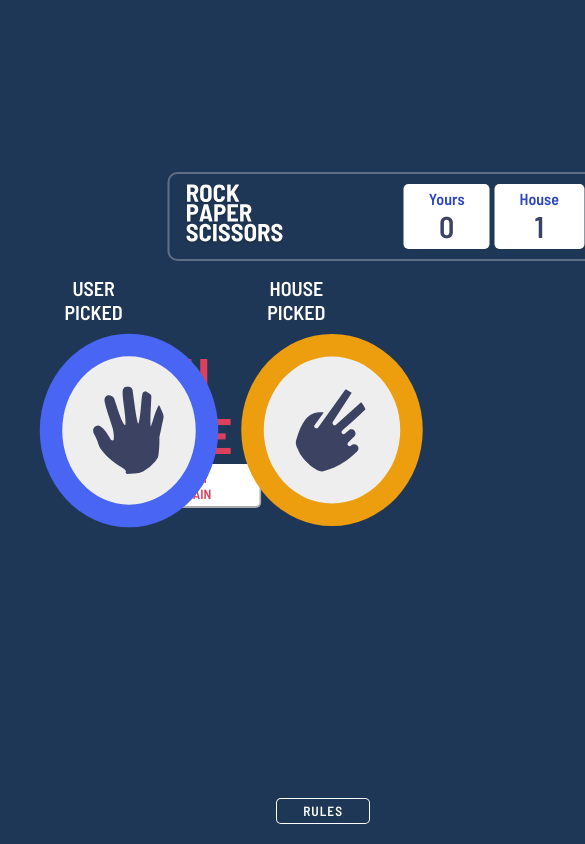
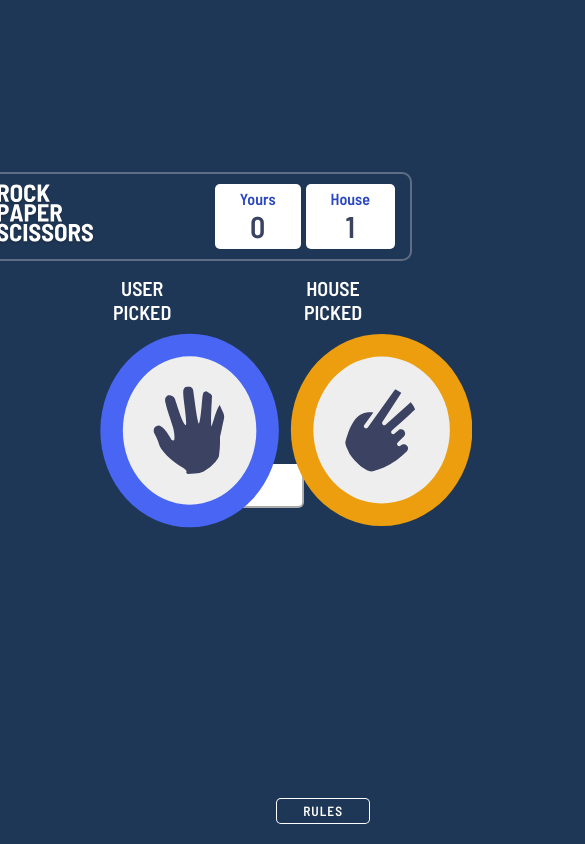
Before and after one commit to henrynoble01/rock-paper-scissors, a website: page index.html in a window 390 px wide. Both pictures are taken after a click on the picture 72 px from the left and 383 px from the top of the page. Shown: the whole page, 585 px wide, since content can reach past the window. Drawn offline with Linux system fonts and the light colour scheme.

Commit message:
chore: made fixes to responsiveness

```diff
--- a/index.js
+++ b/index.js
@@ -341,7 +341,7 @@ const modal = () => {
     `
 
     body.appendChild(modalPOP)
-    return modalPOP
+    // return modalPOP
 }
 
 btnRules.addEventListener('click', () => {
@@ -351,5 +351,7 @@ btnRules.addEventListener('click', () => {
     hideModal.addEventListener('click', () => {
         let btnx = document.querySelector('.modal')
         btnx.style.display = 'none'
+        // btnx.classList.add('remove-rules')
+        // debugger
     })
 })
--- a/style.css
+++ b/style.css
@@ -34,8 +34,8 @@
   /* background: blue; */
   position: relative;
   width: 400px;
-  left: 0;
-  transform: translateX(25%);
+  left: 50%;
+  transform: translateX(-50%);
 }
 
 .logo-controller img {
@@ -108,7 +108,7 @@
 .show-winner-box {
   height: 300px;
   /* width: 450px; */
-  width: 100%;
+  width: 60%;
   display: flex;
   position: relative;
   top: 33%;
@@ -139,8 +139,9 @@
 .result-icon {
   /* bottom: 0; */
   top: 30%;
-  left: 15%;
+  left: 50%;
   transform: scale(1.5);
+  margin-left: -21%;
 }
 
 .status-box {
@@ -225,3 +226,7 @@
 .img-rules img {
   margin-top: 20px;
 }
+
+.remove-rules {
+  display: none;
+}
--- a/tsconfig.json
+++ /dev/null
@@ -1,5 +0,0 @@
-{
-    "compilerOptions": {
-        "target": "esnext"
-    }
-}
```
